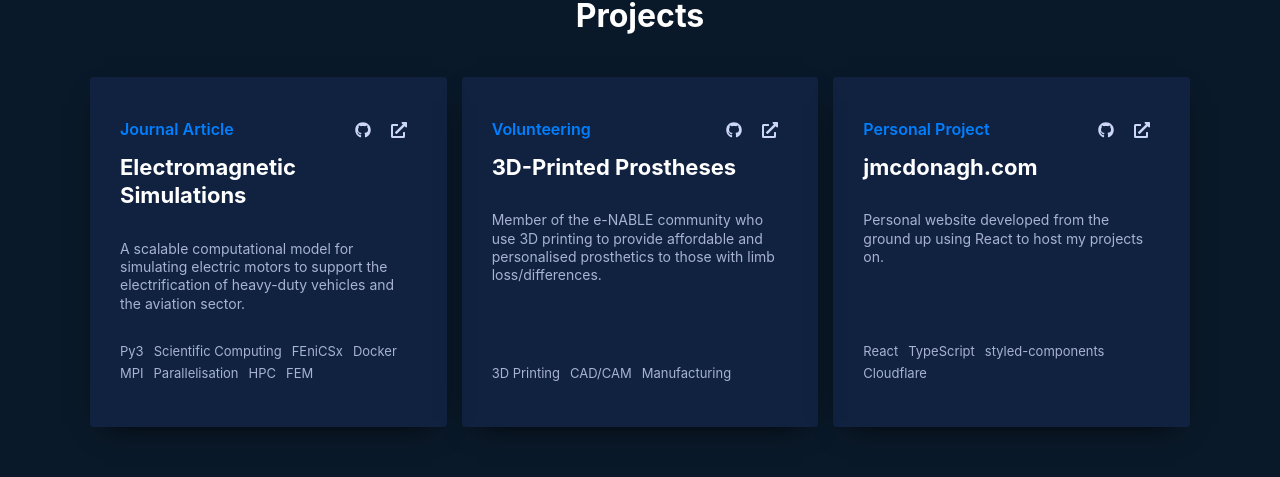
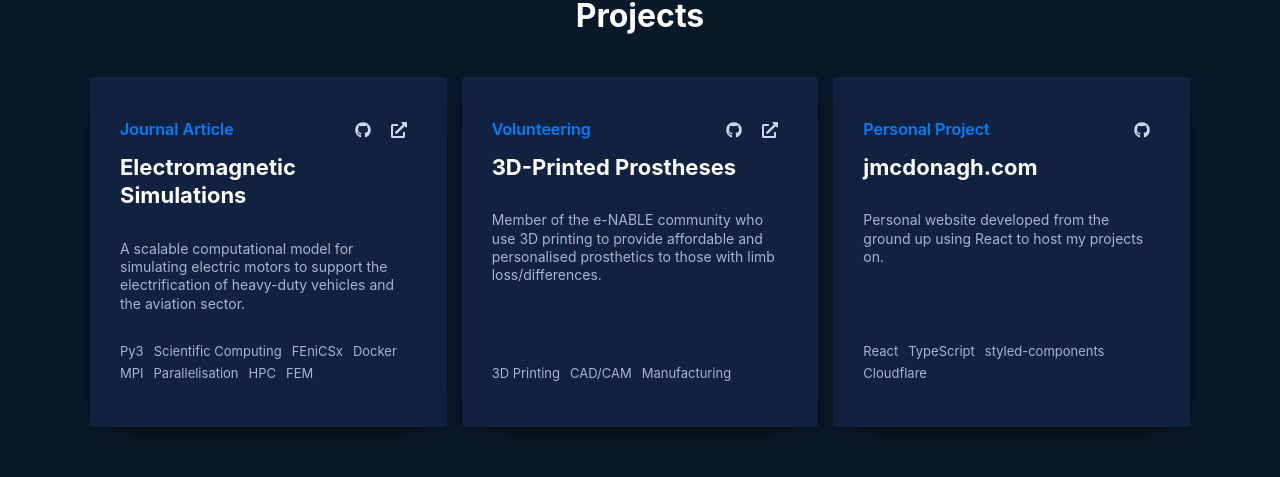
Before and after one commit to jdmcdonagh/jmcdonagh, a React (Create React App) app in the folder my-app/: page /projects in a window 1280 px wide. Shown: the part 115-592 px from the top of the page. Built offline with nearby package versions, Linux system fonts and the light colour scheme.

Commit message:
fixed bugs

```diff
--- a/my-app/src/components/projectCard.tsx
+++ b/my-app/src/components/projectCard.tsx
@@ -52,9 +52,14 @@ const StyledProjectCard = styled('li')(({theme}: {theme: Theme}) => (`
 
     a {
       display: flex;
+      padding: 10px;
       justify-content: center;
       align-items: center;
-      padding: 10px;
+      transition: ${theme.transitions.all};
+      &:hover,
+      &:focus-within {
+        color: ${theme.palette.other.blue};
+      }
     }
   }
 
@@ -93,17 +98,19 @@ const StyledProjectCard = styled('li')(({theme}: {theme: Theme}) => (`
 export const ProjectCard = ({...props}: any)  => {
   return (
     <StyledProjectCard>
-      <div className='project-content' onClick={() => window.open(props.links[1], "_blank")}>
+      <a className='project-content' href={props.external ? props.external : props.github} target='_blank' rel='noopener noreferrer'>
         <header className='project-heading'>
           <div className='project-top'>
             <p className='project-type'>{props.type}</p>
             <div className='project-links'>
-              <a href={props.links[0]} target='_blank' rel='noreferrer'>
+              <a href={props.github} target='_blank' rel='noopener noreferrer'>
                 <FaGithub />
               </a>
-              <a href={props.links[1]} target='_blank' rel='noreferrer'>
-                <FaExternalLinkAlt />
-              </a>
+              {props.external &&
+                <a href={props.external} target='_blank' rel='noopener noreferrer'>
+                  <FaExternalLinkAlt />
+                </a>
+              }
             </div>
           </div>
           <h3 className='project-title'>
@@ -123,7 +130,7 @@ export const ProjectCard = ({...props}: any)  => {
             ))}
           </ul>
         </footer>
-      </div>
+      </a>
     </StyledProjectCard>
   );
 };
--- a/my-app/src/data/projects.tsx
+++ b/my-app/src/data/projects.tsx
@@ -3,8 +3,8 @@ export type Project = {
     title: string,
     description: string,
     stack: string[],
-    github: string,
-    external: string,
+    github?: string,
+    external?: string,
 }
 
 export const projectData: Project[] = [
@@ -48,6 +48,5 @@ export const projectData: Project[] = [
       'Cloudflare',
     ],
     github: 'https://github.com/jdmcdonagh/jmcdonagh.com',
-    external: 'https://jmcdonagh.com',
   },
 ];
--- a/my-app/src/sections/footer.tsx
+++ b/my-app/src/sections/footer.tsx
@@ -42,7 +42,7 @@ const FooterText = styled('p')(({theme}: {theme: Theme}) => (`
 
 export default function Footer() {
 
-  const webRepo = "https://github.com/jdmcdonagh/react-site";
+  const webRepo = "https://github.com/jdmcdonagh/jmcdonagh.com";
   const revealFooter = useRef<any>(null);
 
   useEffect(() => {
--- a/my-app/src/sections/projects.tsx
+++ b/my-app/src/sections/projects.tsx
@@ -54,7 +54,8 @@ export default function Projects() {
                   title={p.title}
                   description={p.description}
                   stack={p.stack}
-                  links={[p.github, p.external]}
+                  github={p.github}
+                  external={p.external}
                 />
               </div>
             ))}
```
